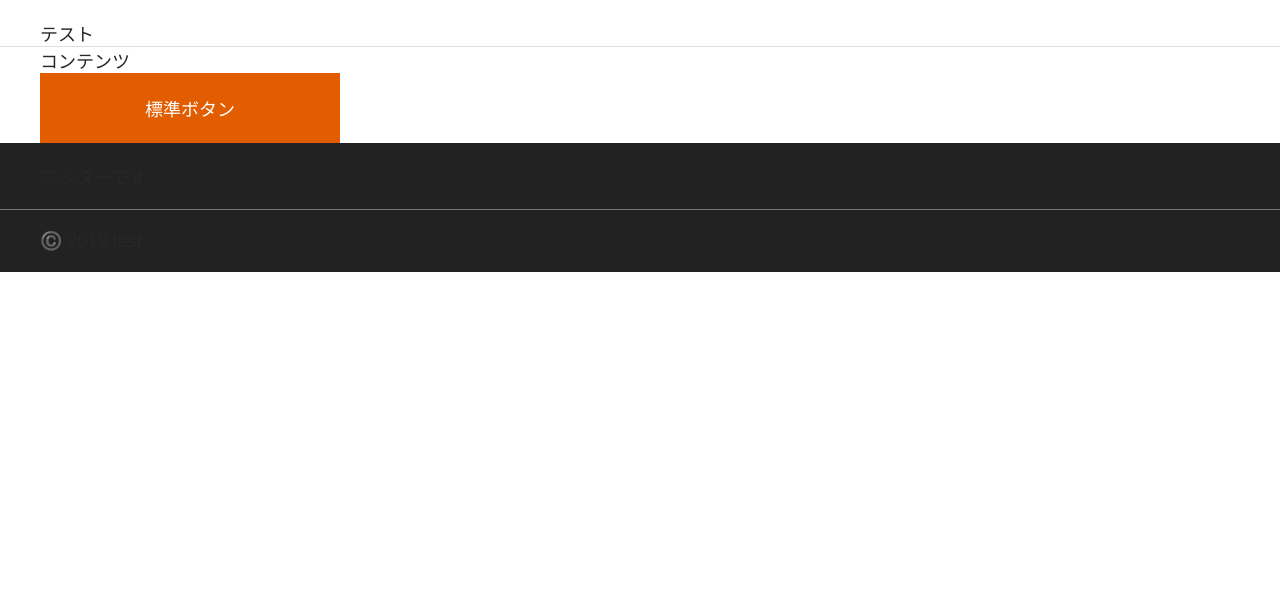
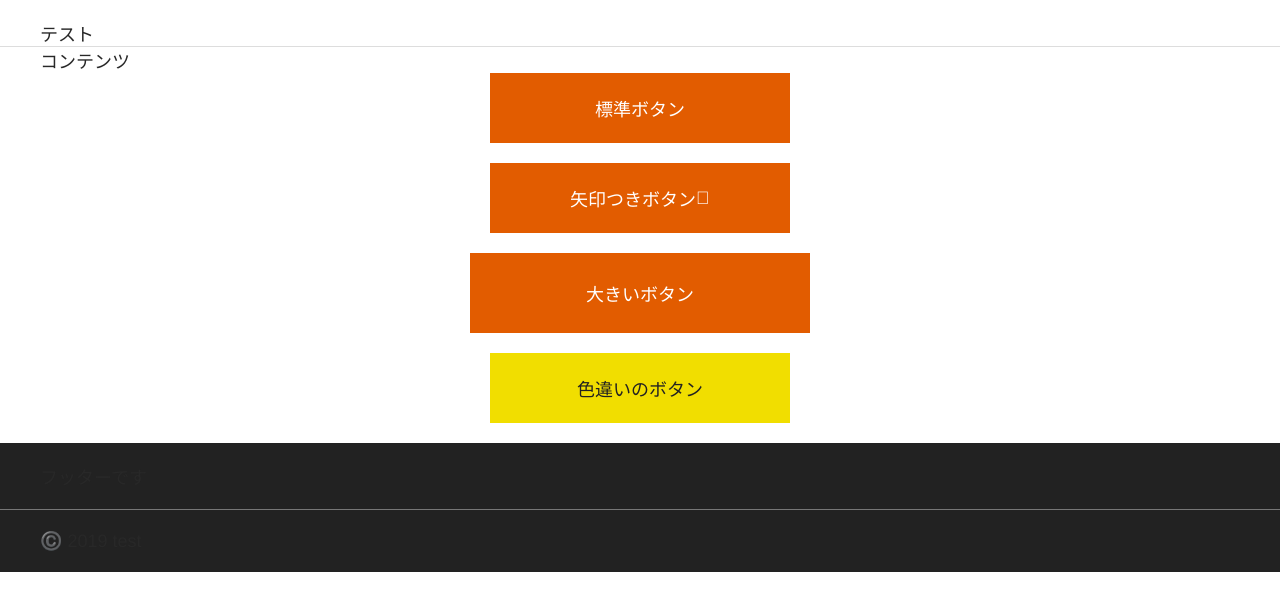
Before and after one commit to KNR1009/style-templates, a website: page src/pug/index.pug in a window 1280 px wide. Drawn offline with nearby package versions, Linux system fonts and the light colour scheme; files that its build step writes are made by us from their sources.

Commit message:
ボタンコンポーネントの作成

```diff
--- /dev/null
+++ b/src/pug/object/component/_c-button--arrow-right.pug
@@ -0,0 +1,2 @@
+mixin c-button--arrow-right
+  a.c-button.c-button--arrow-right 矢印つきボタン
--- /dev/null
+++ b/src/pug/object/component/_c-button--large.pug
@@ -0,0 +1,2 @@
+mixin c-button--large
+  a.c-button.c-button--large 大きいボタン
--- /dev/null
+++ b/src/pug/object/component/_c-button--warning.pug
@@ -0,0 +1,2 @@
+mixin c-button--warning
+  a.c-button.c-button--warning 色違いのボタン
--- a/src/pug/object/component/_mixin.pug
+++ b/src/pug/object/component/_mixin.pug
@@ -1 +1,4 @@
 include _c-button.pug
+include _c-button--arrow-right
+include _c-button--large
+include _c-button--warning
--- a/src/pug/object/project/p-minimum-project.pug
+++ b/src/pug/object/project/p-minimum-project.pug
@@ -1,3 +1,9 @@
 .p-minimum-project
     .p-minimum-project__button
       +button
+    .p-minimum-project__button
+      +c-button--arrow-right
+    .p-minimum-project__button
+      +c-button--large
+    .p-minimum-project__button
+      +c-button--warning
--- a/src/sass/object/component/_c-button.scss
+++ b/src/sass/object/component/_c-button.scss
@@ -1,11 +1,12 @@
 .c-button {
   display: inline-block;
-  width: 100%;
+  width: 300px;
+  max-width: 100%;
+  // height: 20px;
   padding: 20px 10px;
   background-color: #e25c00;
   border: 2px solid transparent;
   color: #fff;
-  text-align: center;
   transition: 0.25s;
 }
 .c-button:focus,
@@ -14,3 +15,26 @@
   border-color: currentColor;
   color: #e25c00;
 }
+/* 矢印付きボタン */
+.c-button--arrow-right {
+  position: relative;
+  padding-right: 2em;
+  padding-left: 1.38rem;
+}
+.c-button--arrow-right::after {
+  content: "\f061";
+  position: absolute;
+  top: 50%;
+  transform: translateY(-50%);
+}
+
+/* 大きいボタン */
+.c-button--large {
+  width: 340px;
+  padding: 25px 15px;
+}
+/* 色が異なるボタン */
+.c-button--warning {
+  background-color: #f1de00;
+  color: #222;
+}
--- a/src/sass/object/project/_p-minimum-project.scss
+++ b/src/sass/object/project/_p-minimum-project.scss
@@ -1,3 +1,4 @@
 .p-minimum-project__button {
-  width: 300px;
+  text-align: center;
+  margin-bottom: 20px;
 }
```
Also changed, not shown: dest/assets/styles/index.css, dest/index.html.
